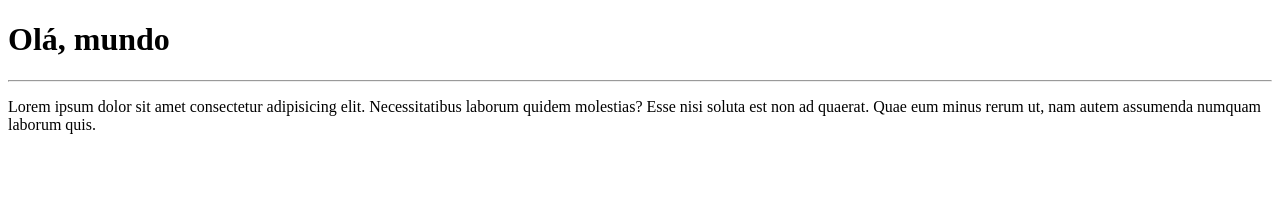
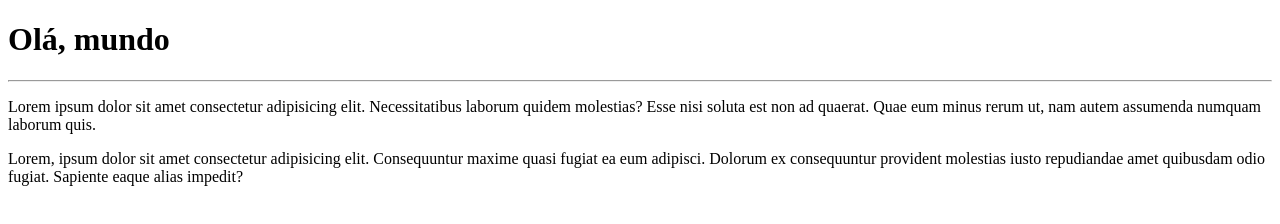
Before and after one commit to emtesoam/RepositorioJAVA, a plain HTML site: page Site exemplo/index.html in a window 1280 px wide. Drawn offline with Linux system fonts and the light colour scheme.

Commit message:
modificado

```diff
--- a/Site exemplo/index.html
+++ b/Site exemplo/index.html
@@ -9,5 +9,6 @@
     <h1>Olá, mundo</h1>
     <hr>
     <p>Lorem ipsum dolor sit amet consectetur adipisicing elit. Necessitatibus laborum quidem molestias? Esse nisi soluta est non ad quaerat. Quae eum minus rerum ut, nam autem assumenda numquam laborum quis.</p>
+    <p>Lorem, ipsum dolor sit amet consectetur adipisicing elit. Consequuntur maxime quasi fugiat ea eum adipisci. Dolorum ex consequuntur provident molestias iusto repudiandae amet quibusdam odio fugiat. Sapiente eaque alias impedit?</p>
 </body>
 </html>
```
